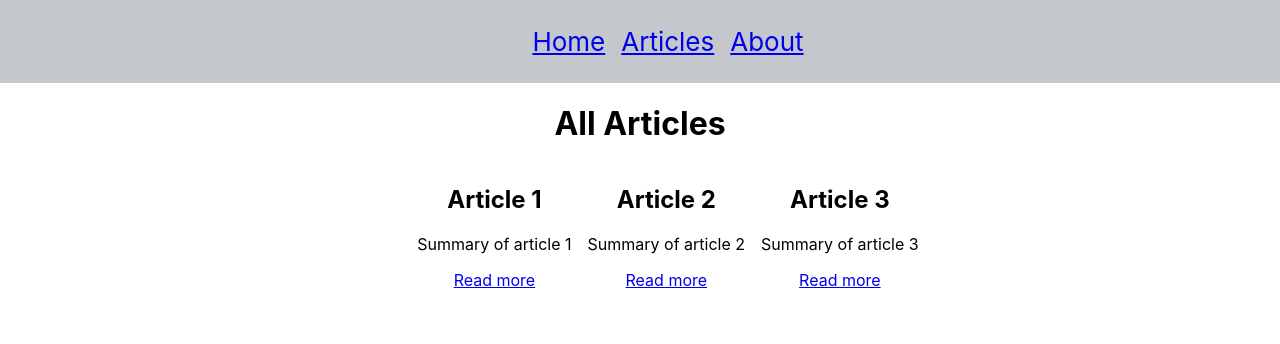
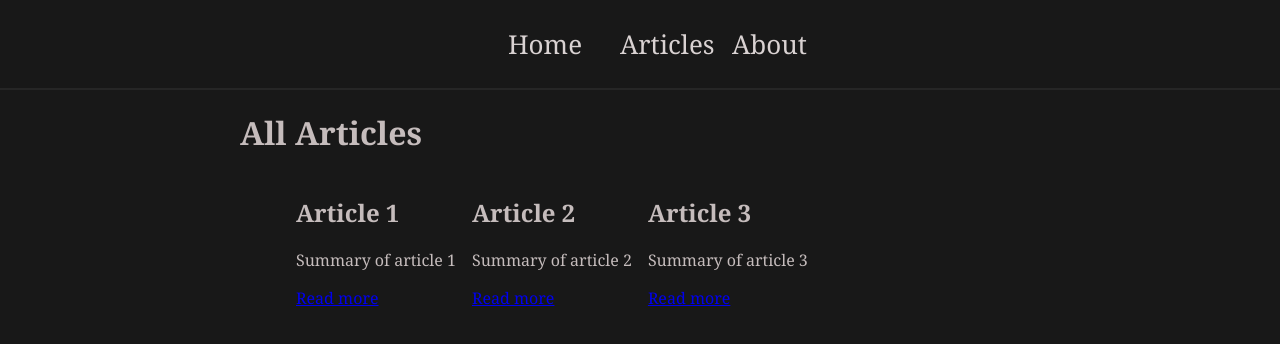
Before and after one commit to AnumQ/react-router, a React (Create React App) app: page /articles in a window 1280 px wide. Shown: the top 344 px of the page. Built offline with nearby package versions, Linux system fonts and the light colour scheme.

Commit message:
Add layout to the Home page

```diff
--- a/package.json
+++ b/package.json
@@ -8,6 +8,7 @@
     "@testing-library/user-event": "^13.5.0",
     "react": "^18.2.0",
     "react-dom": "^18.2.0",
+    "react-markdown": "^9.0.1",
     "react-scripts": "5.0.1",
     "web-vitals": "^2.1.4"
   },
--- a/src/App.css
+++ b/src/App.css
@@ -1,26 +1,22 @@
-.App {
-  text-align: center;
+html,
+body {
+  background-color: var(--background);
 }
 
-.App-logo {
-  height: 40vmin;
-  pointer-events: none;
+:root {
+  --background: rgb(24, 24, 24);
 }
 
-@media (prefers-reduced-motion: no-preference) {
-  .App-logo {
-    animation: App-logo-spin infinite 20s linear;
-  }
+.App {
 }
 
 .App-header {
-  background-color: #c4c7cc;
   display: flex;
   flex-direction: column;
   align-items: center;
   justify-content: left;
   font-size: calc(10px + 2vmin);
-  color: white;
+  border-bottom: 2px solid rgb(38, 38, 38);
 }
 
 ul {
@@ -31,16 +27,27 @@ li {
   display: inline-block;
   margin-left: 1rem;
 }
-
-.App-link {
-  color: #61dafb;
+.menu {
+}
+.menu li {
+  width: 6rem;
+  font-family: Georgia, "Times New Roman", Times, serif;
 }
 
-@keyframes App-logo-spin {
-  from {
-    transform: rotate(0deg);
-  }
-  to {
-    transform: rotate(360deg);
+.menu a {
+  color: rgb(217, 210, 210);
+  text-decoration: none;
+}
+
+.container {
+  font-family: Georgia, "Times New Roman", Times, serif;
+
+  max-width: 50rem;
+  margin: 0 auto;
+  text-align: left;
+  color: rgb(197, 188, 188);
+
+  img {
+    width: 100%;
   }
 }
--- a/src/App.js
+++ b/src/App.js
@@ -7,7 +7,7 @@ import { Router, Route, Link } from "./Router";
 
 function Menu() {
   return (
-    <nav>
+    <nav className="menu">
       <ul>
         <li>
           <Link href="/">Home</Link>
--- a/src/Home.js
+++ b/src/Home.js
@@ -1,9 +1,13 @@
 import "./App.css";
+import home from "./home.md";
+import ReactMarkdown from "react-markdown";
+import { useMarkDown } from "./useMarkDown";
+function Home() {
+  const { data } = useMarkDown(home);
 
-function Home() {
   return (
     <div className="container">
-      <h1>Home Page</h1>
+      <ReactMarkdown>{data}</ReactMarkdown>
     </div>
   );
 }
--- a/src/Router.js
+++ b/src/Router.js
@@ -46,7 +46,7 @@ function Router(props) {
     //if history.pushState() has been used to add a history entry to the history stack, that history entry is used instead.
     window.addEventListener("popstate", popStateTiggered);
     return () => {
-      // remove listener on unmount
+      // remove listener on
       window.removeEventListener("popstate", popStateTiggered);
     };
   }, []);
--- /dev/null
+++ b/src/home.md
@@ -0,0 +1,29 @@
+![Alt text](https://i.pinimg.com/736x/82/fc/6b/82fc6ba5e2d0d6e009e051d415874314.jpg)
+
+# Welcome to Middle-earth Encyclopedia: Your Ultimate Guide to the World of "The Lord of the Rings"
+
+### Embark on a journey through Middle-earth, the heart of J.R.R. Tolkien's epic fantasy universe. Whether you're a lifelong fan or a curious newcomer, Middle-earth Encyclopedia is your comprehensive source for all things related to "The Lord of the Rings," "The Hobbit," and the entirety of Tolkien's legendarium.
+
+## Explore the Lore
+
+### Dive into detailed articles about the races, places, and epic tales that make up this intricate world. From the humble Shire to the majestic peaks of the Misty Mountains, and from the smallest Hobbit to the mightiest Maia, our expansive database is continuously updated to ensure you have the most accurate and thorough information at your fingertips.
+
+## Meet the Characters
+
+### Get to know the heroes, villains, and everyone in between who inhabit Middle-earth. Our character profiles cover backstories, key events, and little-known facts about your favorite characters — and perhaps introduce you to some you've never met before.
+
+## Uncover the History
+
+### Middle-earth's history is rich and complex, spanning thousands of years across multiple ages. Our timelines and historical articles help make sense of the major events and the lesser-known tales alike, providing insight into the forces that shaped the land and its inhabitants.
+
+## Join the Community
+
+### Middle-earth Encyclopedia is more than just a resource; it's a community of fans united by a love for Tolkien's work. Participate in discussions, share your theories, and connect with others who share your passion. Whether you're here to learn, to contribute, or simply to read, you're in good company.
+
+## Stay Updated
+
+### With news on the latest adaptations, publications, and fan events, stay connected to the ever-growing world of Tolkien fandom. Whether it's a new film series, a television show, or a book release, Middle-earth Encyclopedia keeps you informed.
+
+## Begin Your Adventure Today
+
+### Your journey into the depths of Middle-earth starts here. Discover the magic, the mystery, and the enduring legacy of Tolkien's creation. Welcome to Middle-earth Encyclopedia — the doorway to the greatest fantasy epic of all time.
--- /dev/null
+++ b/src/useMarkDown.js
@@ -0,0 +1,23 @@
+import { useState, useEffect } from "react";
+
+export const useMarkDown = (filename) => {
+  const [data, setData] = useState("");
+
+  useEffect(() => {
+    const readMarkdownFile = async () => {
+      try {
+        const markdownModule = await import("./home.md"); // Import Markdown content
+        const file = markdownModule.default;
+        const response = await fetch(file);
+        const text = await response.text();
+        setData(text);
+      } catch (error) {
+        console.error("Error reading Markdown file:", error);
+      }
+    };
+
+    readMarkdownFile();
+  }, []);
+
+  return { data };
+};
```
Also changed, not shown: public/manifest.json, 1 other file (tests, documents, lock files or other folders).
